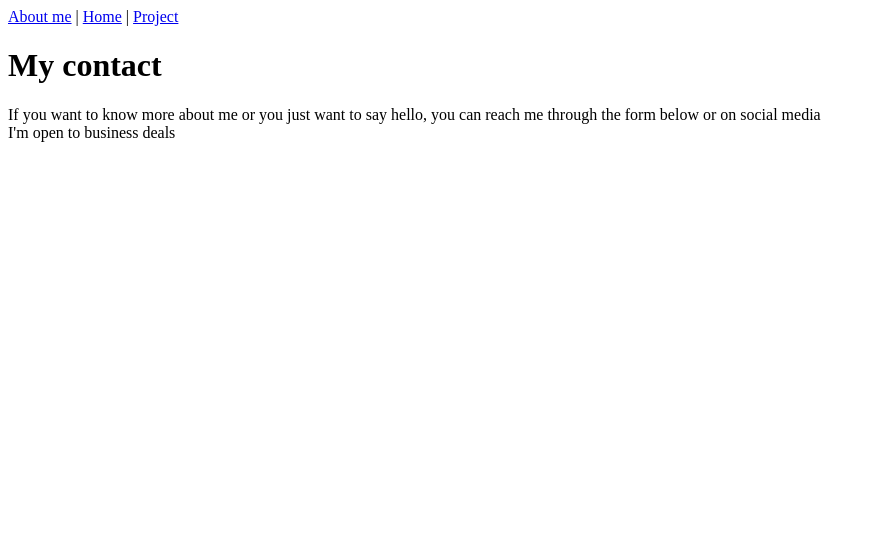
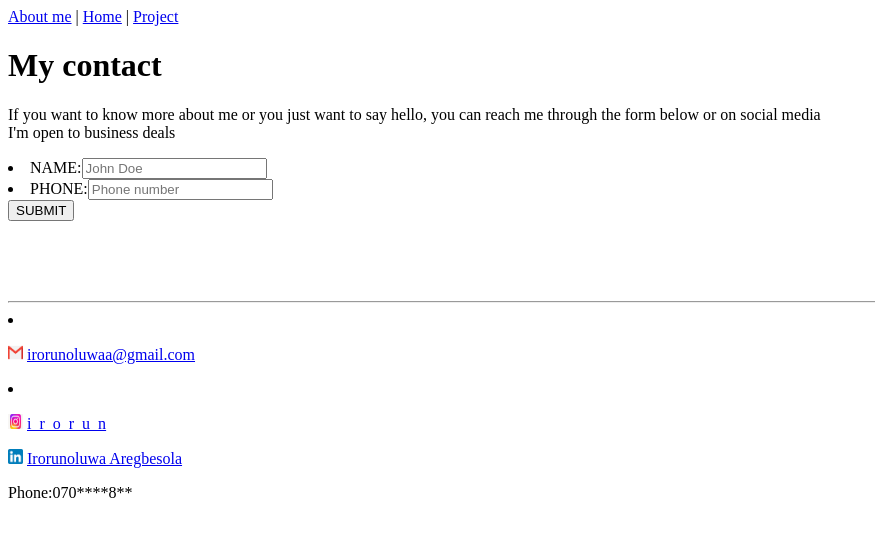
Before and after one commit to irorunoluwa1/htmlproject-1, a plain HTML site: page contact.html in a window 1280 px wide. Shown: the whole page, without its empty margins (0-875 px from the left). Drawn offline with Linux system fonts and the light colour scheme.

Commit message:
Latest update so far

```diff
--- a/contact.html
+++ b/contact.html
@@ -11,5 +11,39 @@
     <a href="project.html" title="My project"> Project</a>
   <h1>My contact</h1>
     <p>If you want to know more about me or you just want to say hello, you can reach me through the form below or on social media<br>I'm open to business deals</p>
+   <form action="" method="post">
+   <li>
+     NAME:<input type="text" placeholder="John Doe">
+  </li>
+   <li>
+     PHONE:<input type="text" placeholder="Phone number">
+  </li>
+   <button>SUBMIT</button>
+   </form>
+ <br><br><br><br>
+ <hr>
+ <li>
+  <p>
+  <img src="img/gmail icon.png" alt="gmail" width="15" height="15">
+
+   <a href="https://www.gmail.com" target="_blank">irorunoluwaa@gmail.com</a>
+</p>
+</li>
+<li>
+ <p>
+  <img src="img/instagram.jfif" alt="linkden" width="15" height="15">
+
+   <a href="https://www.instagram.com" target="_blank">i_r_o_r_u_n</a>
+</p>
+</li>
+
+ <p>
+  <img src="img/linkden icon.png" alt="linkden" width="15" height="15">
+
+   <a href="https://www.linkedin.com/in/irorunoluwa-aregbesola-410166337/?lipi=urn%3Ali%3Apage%3Ad_flagship3_profile_view_base_contact_details%3Blr3VG3kfTue6kj4ZwhsfTw%3D%3D" target="_blank">Irorunoluwa Aregbesola</a>
+</p>
+ <p>
+  Phone:070****8**
+</p>
   </body>
 </html>
```
Also changed, not shown: img/call icon.png (added), img/danial-d-1COVPNNblLg-unsplash.jpg (deleted), img/gmail icon.png (added), img/instagram.jfif (added), img/linkden icon.png (added).
